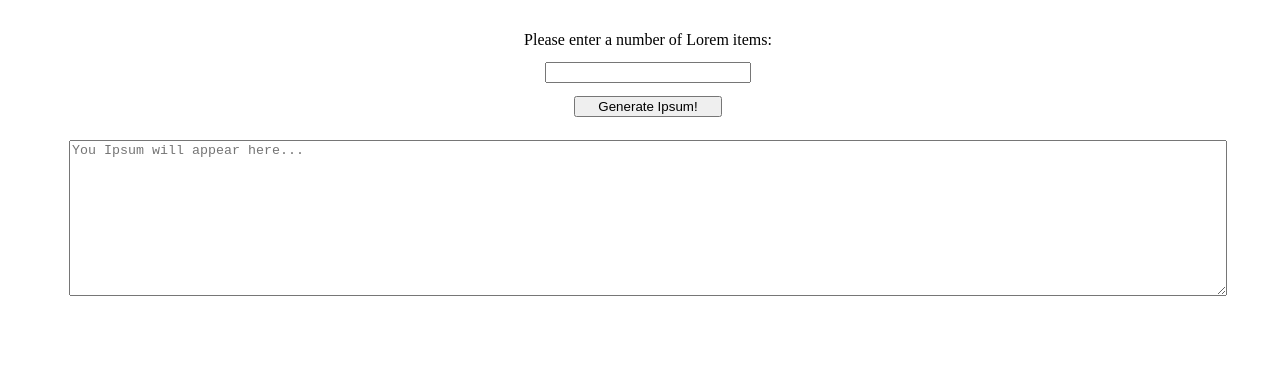
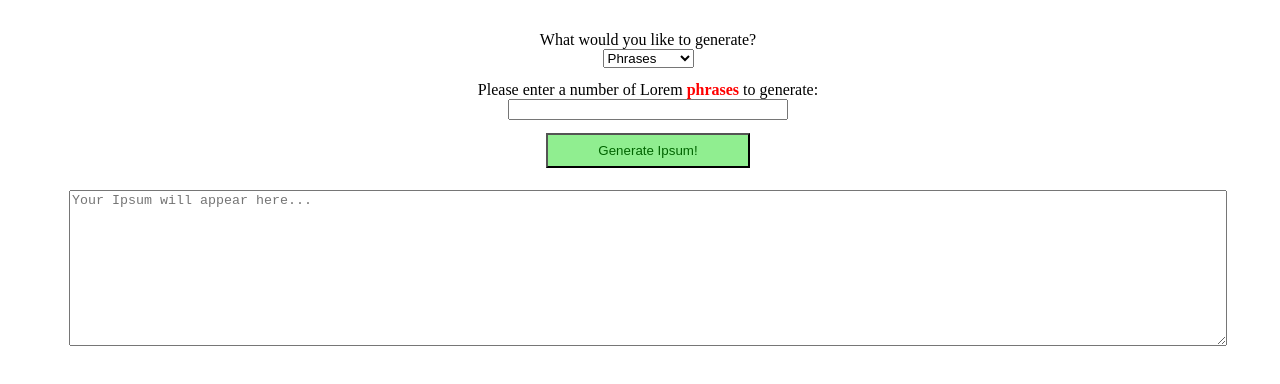
Before and after one commit to the-medium-place/ipsum-generator, a plain HTML site: page index.html in a window 1280 px wide. Drawn offline with nearby package versions, Linux system fonts and the light colour scheme.

Commit message:
some styling, paragraph option

```diff
--- a/index.html
+++ b/index.html
@@ -13,15 +13,27 @@
     <div class="form-wrapper">
 
         <form id="num-input">
+            <div class="input-wrapper">
+                <label for="lorem-type">What would you like to generate?</label>
+                <select name="lorem-type" id="lorem-type">
+                    <option selected value="phrases">Phrases</option>
+                    <option value="paragraphs">Paragraphs</option>
+                </select>
+            </div>
 
-            <label for="num-words">Please enter a number of Lorem items:</label>
-            <input type="number" id="num-words" name="num-words">
+            <div class="input-wrapper">
+                <label for="num-words">
+                    Please enter a number of Lorem <span id="type-span">phrases</span> to generate:
+                </label>
+                <input type="number" id="num-words" name="num-words">
+            </div>
+
             <button type="submit" id="submit-btn">Generate Ipsum!</button>
         </form>
     </div>
 
     <textarea name="results" id="ipsum-results" cols="30" rows="10" readonly
-        placeholder="You Ipsum will appear here..."></textarea>
+        placeholder="Your Ipsum will appear here..."></textarea>
 
     <script src="https://cdnjs.cloudflare.com/ajax/libs/jquery/3.6.0/jquery.min.js"
         integrity="sha512-894YE6QWD5I59HgZOGReFYm4dnWc1Qt5NtvYSaNcOP+u1T9qYdvdihz0PPSiiqn/+/3e7Jo4EaG7TubfWGUrMQ=="
--- a/script.js
+++ b/script.js
@@ -1,6 +1,8 @@
 const numWords = $("#num-words")
 const inputForm = $("#num-input")
 const submitBtn = $("#submit-btn")
+const typeSpan = $("#type-span")
+const typeSelect = $("#lorem-type")
 
 const resultsTextarea = $("#ipsum-results")
 
@@ -110,21 +112,30 @@ const wordList = [
     "SPOX"
 ]
 
+typeSelect.on("change", () => {
+    typeSpan.text(typeSelect.val())
+})
+
+
 inputForm.on("submit", (e) => {
     e.preventDefault();
     console.log("submitted")
     const inputNum = numWords.val()
-
-    if (inputNum.length === 0) {
-        return alert("Please enter a number!")
-    }
 
     let result = "";
     const punctuation = [
         ".", "?", "!", "...", "-"
     ]
 
-    for (let i = 0; i <= parseInt(inputNum); i++) {
+    if (inputNum.length === 0) {
+        return alert("Please enter a number!")
+    }
+
+    if (typeSelect.val() === 'phrases') {
+
+
+
+        for (let i = 0; i < parseInt(inputNum); i++) {
             const randomInd = Math.floor(Math.random() * (wordList.length - 1));
             result += (`${i === 0 ? "" : " "}` + wordList[randomInd]);
 
@@ -136,5 +147,27 @@ inputForm.on("submit", (e) => {
             }
         }
         result += '.'
-    resultsTextarea.val(result)
+        return resultsTextarea.val(result)
+    }
+
+    else {
+        for (let i = 0; i < parseInt(inputNum); i++) {
+            for (let j = 0; j < 22; j++) {
+                const randomInd = Math.floor(Math.random() * (wordList.length - 1));
+                result += (`${j === 0 ? "" : " "}` + wordList[randomInd]);
+
+                const randomChance = Math.floor(Math.random() * 4)
+
+                if (!randomChance) {
+                    const randomPunctuation = Math.floor(Math.random() * punctuation.length)
+                    result += punctuation[randomPunctuation]
+                }
+
+            }
+            result += '.\n\n';
+
+        }
+        return resultsTextarea.val(result)
+
+    }
 })
--- a/style.css
+++ b/style.css
@@ -7,11 +7,27 @@ body {
     align-items: center;
 }
 
+.input-wrapper {
+    text-align: center;
+    width: 100%;
+    display: flex;
+    justify-content: center;
+    flex-direction: column;
+    align-items: center;
+}
+
+.form-wrapper {
+    display: flex;
+    justify-content: center;
+}
+
 #num-input {
     display: flex;
     flex-direction: column;
+    align-items: center;
+    width: 100%;
     padding: 1rem 2rem;
-    height: 100px;
+    height: 150px;
     justify-content: space-around;
 }
 
@@ -23,6 +39,14 @@ body {
 #submit-btn {
     width: 60%;
     margin: 0 auto;
+    padding: .5rem;
+    background: lightgreen;
+    color:darkgreen;
+}
+
+#type-span {
+    font-weight: bold;
+    color: red;
 }
 
 textarea {
```
Lines whose indentation alone changed are shown as unchanged.
